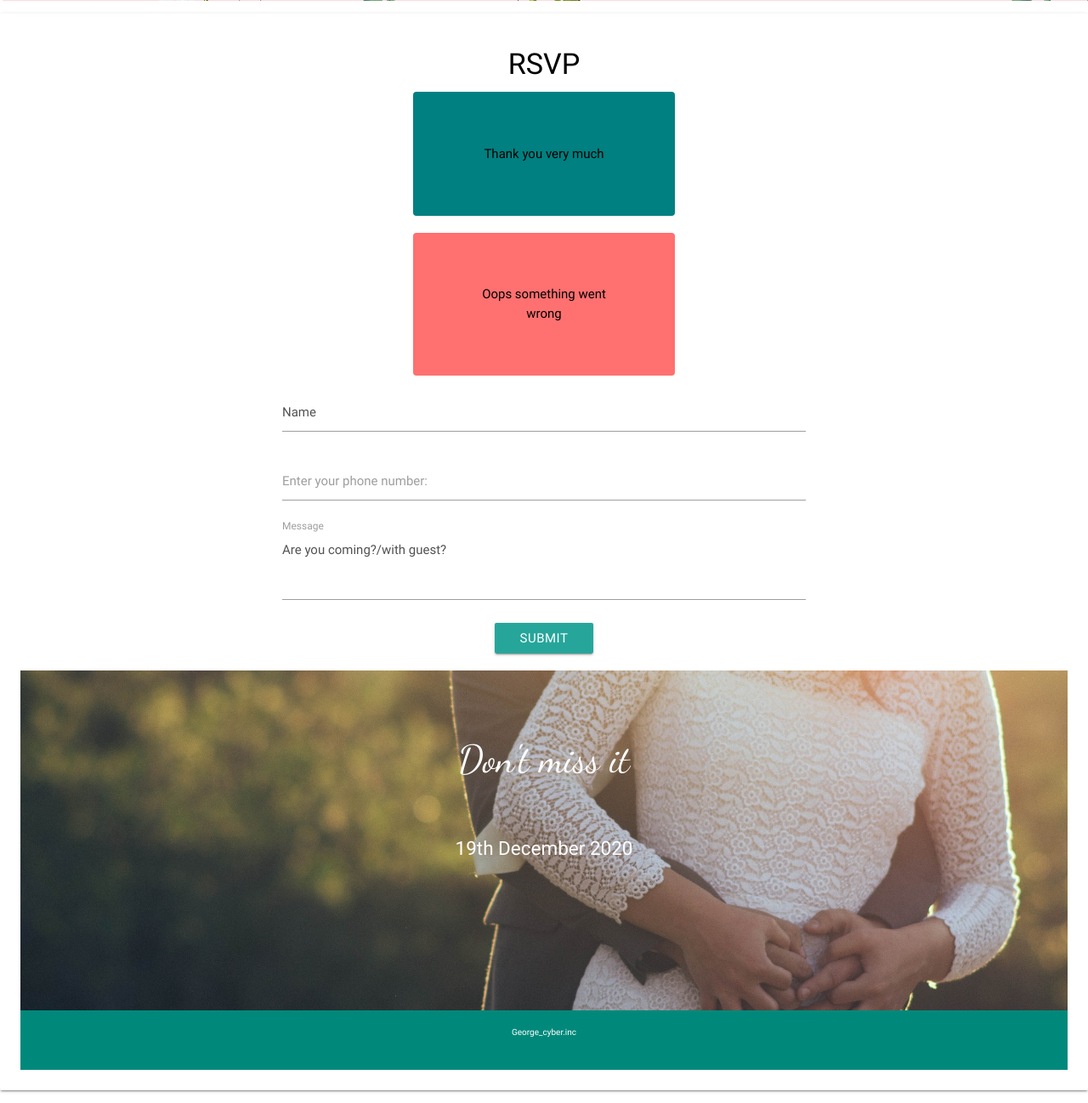
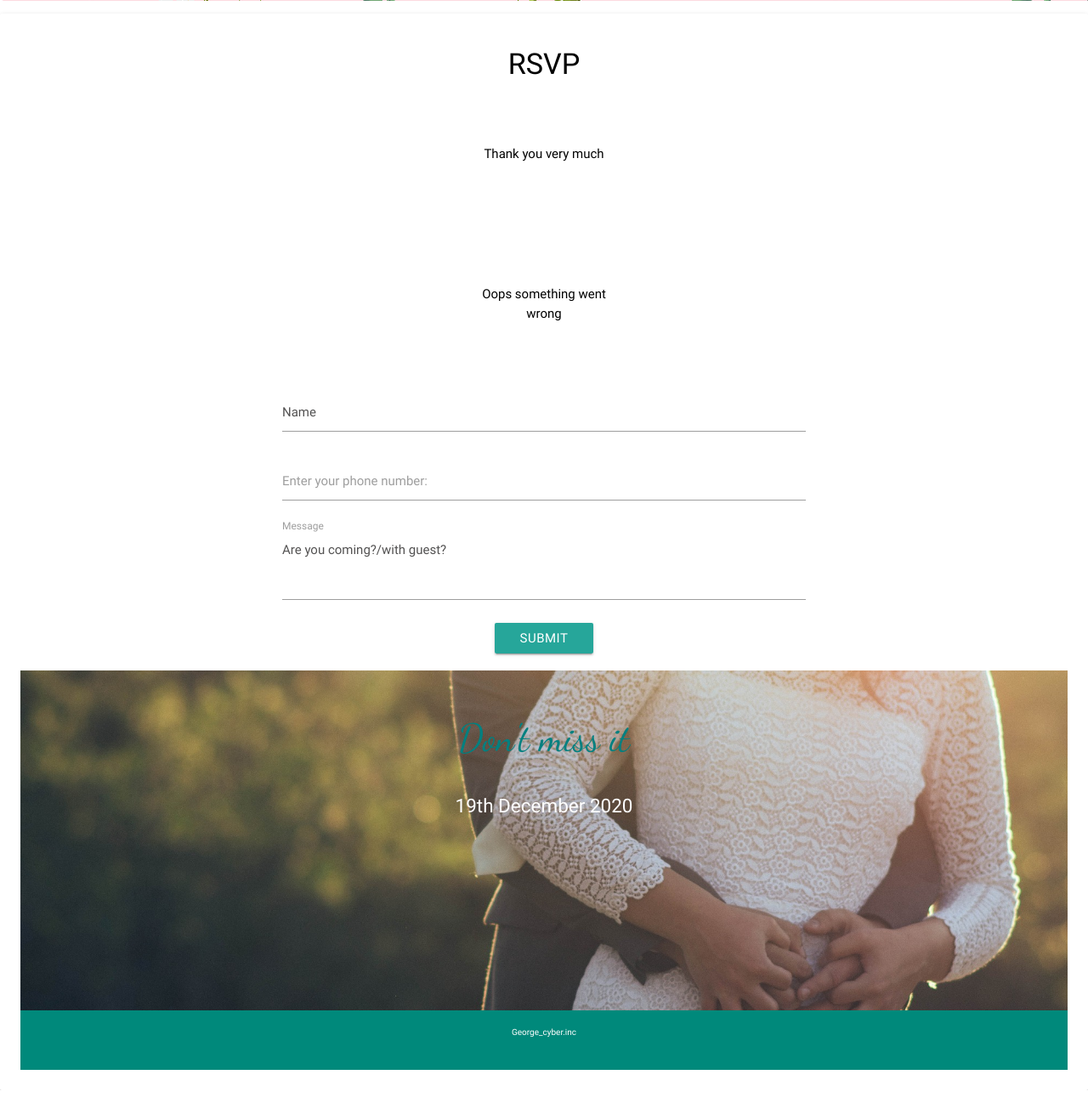
Before and after one commit to dglitxh/dglitxh.github.io, a PHP site: page /fonts/index.html in a window 1280 px wide. Shown: the part 1981-3279 px from the top of the page at 85% size. Run offline with PHP 8.4, Linux system fonts and the light colour scheme; some libraries are stand-ins or nearby versions.

Commit message:
Update main.css

```diff
--- a/css/main.css
+++ b/css/main.css
@@ -135,10 +135,24 @@
     margin-bottom: 20px;
 }
 
-.success{
-    background-color: teal;
+.rsvp{
+    height: 50vh;
+    display: block;
+    text-align: center;
+
 }
 
-.error{
-    background-color: rgba(255, 0, 0, 0.562);
+.rsvp h3{
+    padding: 15px;
+    font-family: dancing script, raleway;
+    color: teal;
 }
+
+.rsvp h5{
+    padding: 15px;
+    color: gray;
+}
+
+.rsvp a{
+    margin-top: 30px;
+}
```
